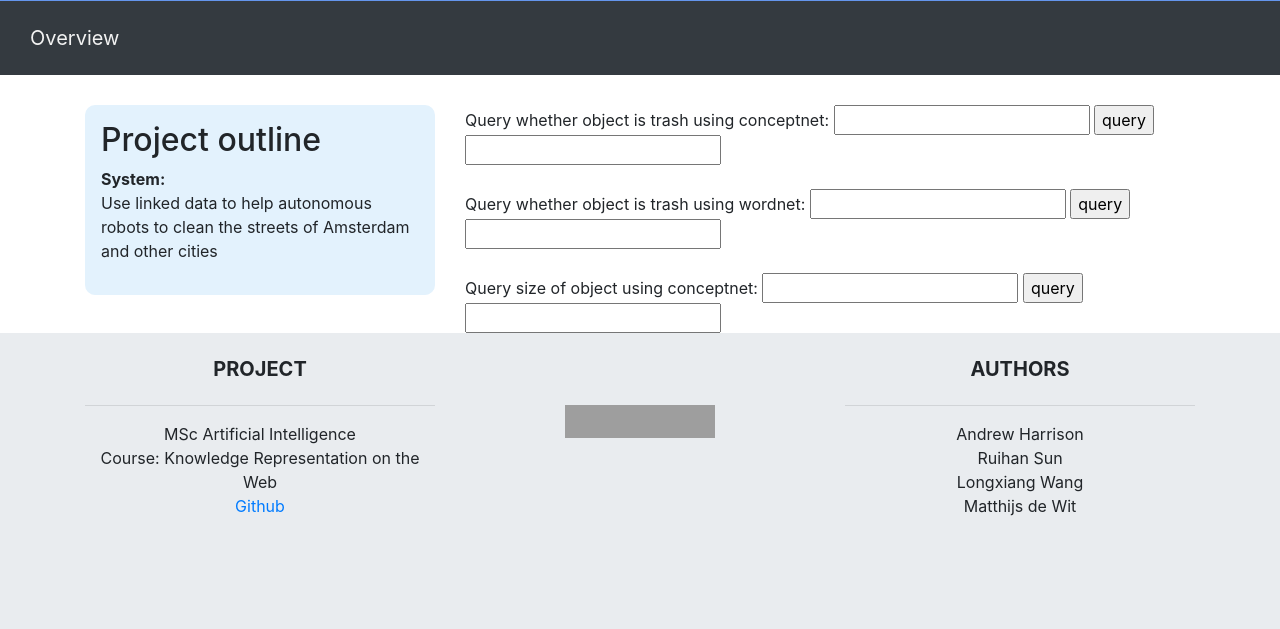
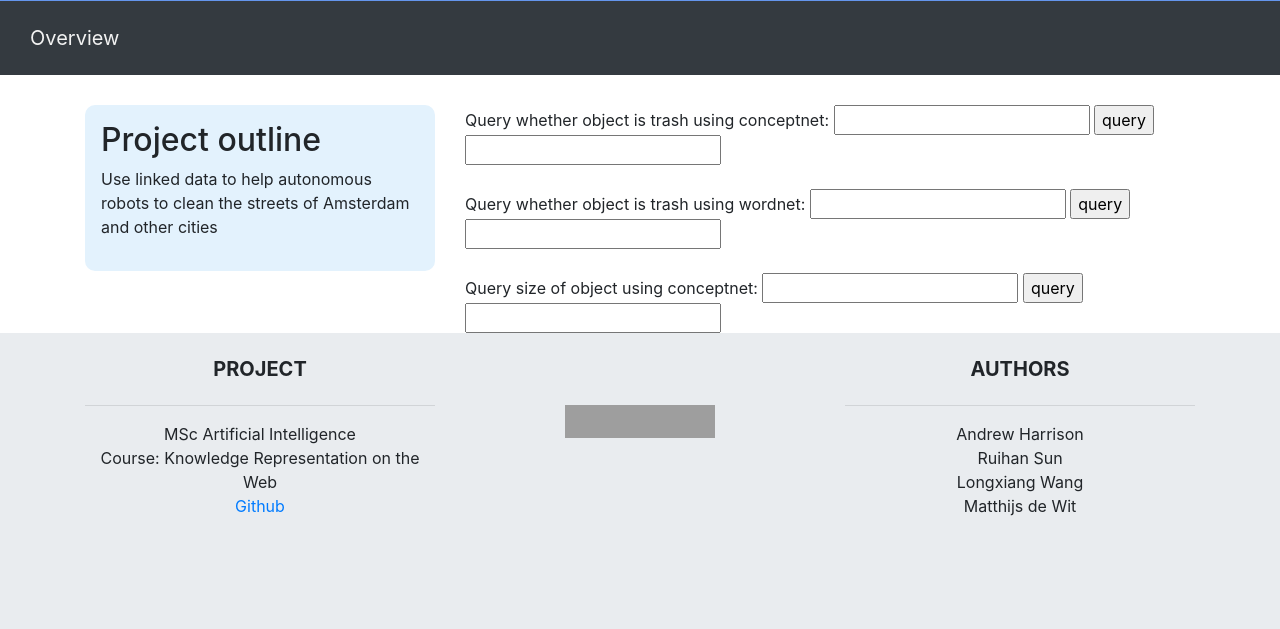
Before and after one commit to matthijsdewit111/KRW, a Flask app: page / in a window 1280 px wide. Shown: the part 215-844 px from the top of the page. Run offline with Flask 2, Linux system fonts and the light colour scheme; some libraries are stand-ins or nearby versions; grey boxes are pictures that could not be loaded.

Commit message:
removed system:

```diff
--- a/templates/index.html
+++ b/templates/index.html
@@ -36,7 +36,7 @@
     <div class="col-sm-4">
       <div class="grey-box">
         <h2>Project outline</h2>
-        <text style="font-weight:bold;">System:</text><p>Use linked data to help autonomous robots to clean the streets of Amsterdam and other cities</p>
+        <p>Use linked data to help autonomous robots to clean the streets of Amsterdam and other cities</p>
       </div>
       <br>
     </div>
```
